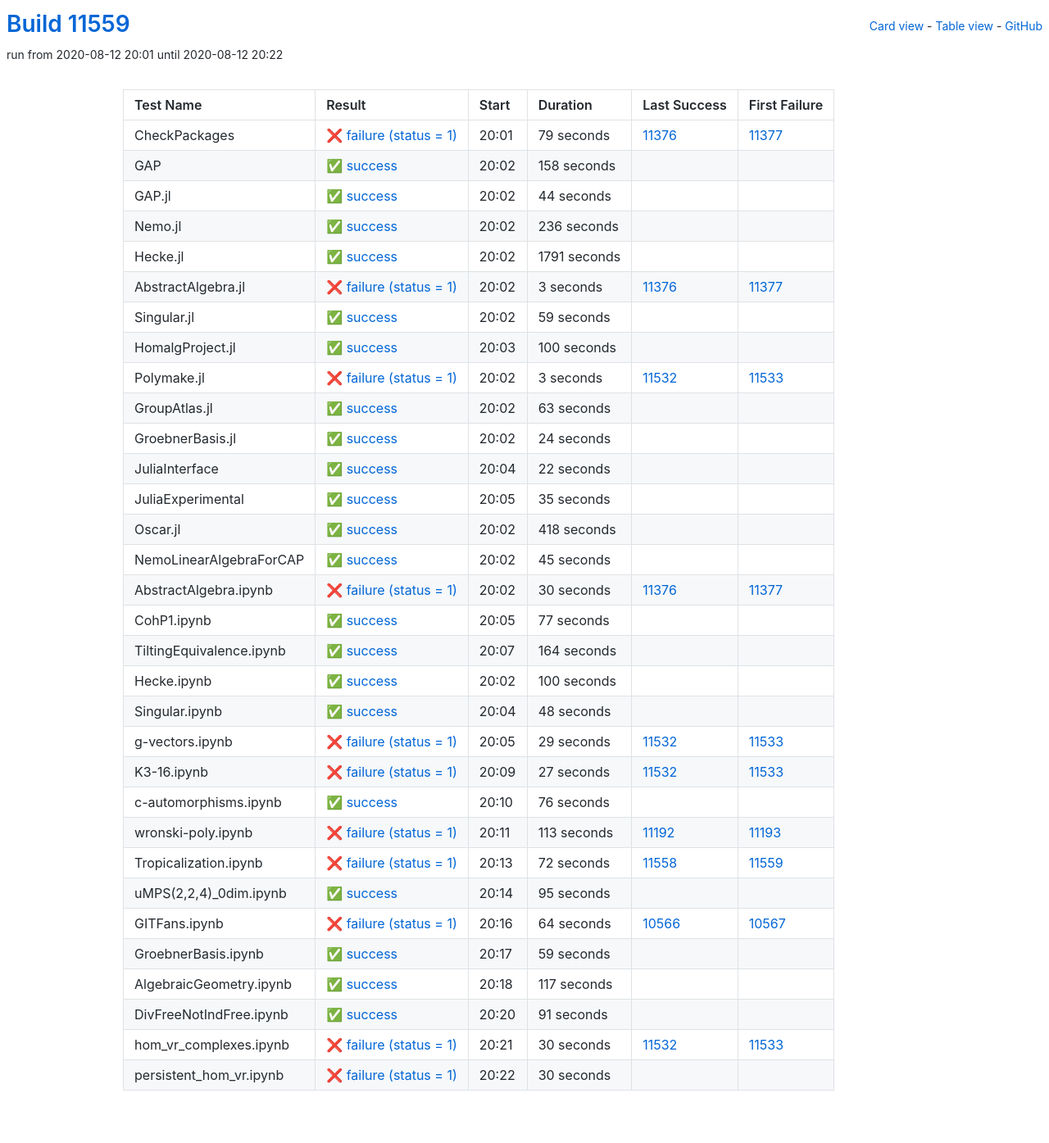
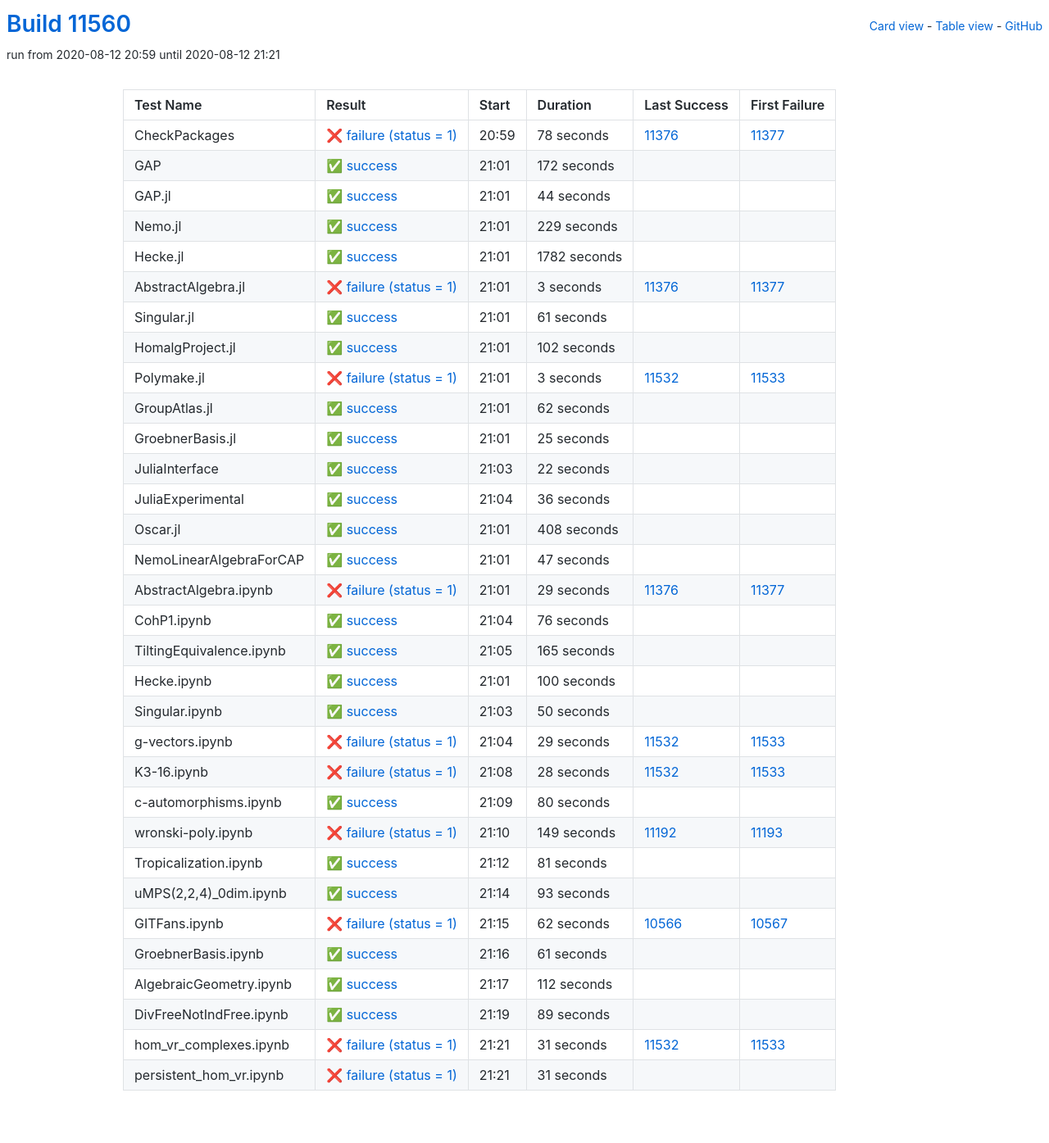
Before and after one commit to oscar-system/oscar-ci-status, a Jekyll site: the page built from table.html, in a window 1280 px wide. Shown: the whole page at 82% size. Built offline with Jekyll 4.4.1, drawn with Linux system fonts in a browser that asks for light colours.

Commit message:
Build #11560

```diff
--- a/_data/ci.yml
+++ b/_data/ci.yml
@@ -1,6 +1,6 @@
 ---
-build: 11559
-build_url: https://oscarci.mathematik.uni-kl.de/job/oscar/11559/
+build: 11560
+build_url: https://oscarci.mathematik.uni-kl.de/job/oscar/11560/
 job: oscar
 organization: oscar-system
 repo: oscar-ci-status
@@ -8,32 +8,32 @@
 tests:
 - name: CheckPackages
   id: checkpackages
-  log: https://oscarci.mathematik.uni-kl.de/job/oscar/11559/artifact/logs/build-11559/CheckPackages.log
-  start: 2020-08-12 20:01
+  log: https://oscarci.mathematik.uni-kl.de/job/oscar/11560/artifact/logs/build-11560/CheckPackages.log
+  start: 2020-08-12 20:59
   success: false
   exitcode: 1
   status: failure
-  duration: 79
+  duration: 78
   last_success: 11376
   last_success_url: https://oscarci.mathematik.uni-kl.de/job/oscar/11376/
   first_failure: 11377
   first_failure_url: https://oscarci.mathematik.uni-kl.de/job/oscar/11377/
 - name: GAP
   id: gap
-  log: https://oscarci.mathematik.uni-kl.de/job/oscar/11559/artifact/logs/build-11559/GAP.log
-  start: 2020-08-12 20:02
+  log: https://oscarci.mathematik.uni-kl.de/job/oscar/11560/artifact/logs/build-11560/GAP.log
+  start: 2020-08-12 21:01
   success: true
   exitcode: 0
   status: success
-  duration: 158
+  duration: 172
   last_success: false
   last_success_url:
   first_failure: false
   first_failure_url:
 - name: GAP.jl
   id: gap-jl
-  log: https://oscarci.mathematik.uni-kl.de/job/oscar/11559/artifact/logs/build-11559/GAP.jl.log
-  start: 2020-08-12 20:02
+  log: https://oscarci.mathematik.uni-kl.de/job/oscar/11560/artifact/logs/build-11560/GAP.jl.log
+  start: 2020-08-12 21:01
   success: true
   exitcode: 0
   status: success
@@ -44,32 +44,32 @@
   first_failure_url:
 - name: Nemo.jl
   id: nemo-jl
-  log: https://oscarci.mathematik.uni-kl.de/job/oscar/11559/artifact/logs/build-11559/Nemo.jl.log
-  start: 2020-08-12 20:02
+  log: https://oscarci.mathematik.uni-kl.de/job/oscar/11560/artifact/logs/build-11560/Nemo.jl.log
+  start: 2020-08-12 21:01
   success: true
   exitcode: 0
   status: success
-  duration: 236
+  duration: 229
   last_success: false
   last_success_url:
   first_failure: false
   first_failure_url:
 - name: Hecke.jl
   id: hecke-jl
-  log: https://oscarci.mathematik.uni-kl.de/job/oscar/11559/artifact/logs/build-11559/Hecke.jl.log
-  start: 2020-08-12 20:02
+  log: https://oscarci.mathematik.uni-kl.de/job/oscar/11560/artifact/logs/build-11560/Hecke.jl.log
+  start: 2020-08-12 21:01
   success: true
   exitcode: 0
   status: success
-  duration: 1791
+  duration: 1782
   last_success: false
   last_success_url:
   first_failure: false
   first_failure_url:
 - name: AbstractAlgebra.jl
   id: abstractalgebra-jl
-  log: https://oscarci.mathematik.uni-kl.de/job/oscar/11559/artifact/logs/build-11559/AbstractAlgebra.jl.log
-  start: 2020-08-12 20:02
+  log: https://oscarci.mathematik.uni-kl.de/job/oscar/11560/artifact/logs/build-11560/AbstractAlgebra.jl.log
+  start: 2020-08-12 21:01
   success: false
   exitcode: 1
   status: failure
@@ -80,32 +80,32 @@
   first_failure_url: https://oscarci.mathematik.uni-kl.de/job/oscar/11377/
 - name: Singular.jl
   id: singular-jl
-  log: https://oscarci.mathematik.uni-kl.de/job/oscar/11559/artifact/logs/build-11559/Singular.jl.log
-  start: 2020-08-12 20:02
+  log: https://oscarci.mathematik.uni-kl.de/job/oscar/11560/artifact/logs/build-11560/Singular.jl.log
+  start: 2020-08-12 21:01
   success: true
   exitcode: 0
   status: success
-  duration: 59
+  duration: 61
   last_success: false
   last_success_url:
   first_failure: false
   first_failure_url:
 - name: HomalgProject.jl
   id: homalgproject-jl
-  log: https://oscarci.mathematik.uni-kl.de/job/oscar/11559/artifact/logs/build-11559/HomalgProject.jl.log
-  start: 2020-08-12 20:03
+  log: https://oscarci.mathematik.uni-kl.de/job/oscar/11560/artifact/logs/build-11560/HomalgProject.jl.log
+  start: 2020-08-12 21:01
   success: true
   exitcode: 0
   status: success
-  duration: 100
+  duration: 102
   last_success: false
   last_success_url:
   first_failure: false
   first_failure_url:
 - name: Polymake.jl
   id: polymake-jl
-  log: https://oscarci.mathematik.uni-kl.de/job/oscar/11559/artifact/logs/build-11559/Polymake.jl.log
-  start: 2020-08-12 20:02
+  log: https://oscarci.mathematik.uni-kl.de/job/oscar/11560/artifact/logs/build-11560/Polymake.jl.log
+  start: 2020-08-12 21:01
   success: false
   exitcode: 1
   status: failure
@@ -116,32 +116,32 @@
   first_failure_url: https://oscarci.mathematik.uni-kl.de/job/oscar/11533/
 - name: GroupAtlas.jl
   id: groupatlas-jl
-  log: https://oscarci.mathematik.uni-kl.de/job/oscar/11559/artifact/logs/build-11559/GroupAtlas.jl.log
-  start: 2020-08-12 20:02
+  log: https://oscarci.mathematik.uni-kl.de/job/oscar/11560/artifact/logs/build-11560/GroupAtlas.jl.log
+  start: 2020-08-12 21:01
   success: true
   exitcode: 0
   status: success
-  duration: 63
+  duration: 62
   last_success: false
   last_success_url:
   first_failure: false
   first_failure_url:
 - name: GroebnerBasis.jl
   id: groebnerbasis-jl
-  log: https://oscarci.mathematik.uni-kl.de/job/oscar/11559/artifact/logs/build-11559/GroebnerBasis.jl.log
-  start: 2020-08-12 20:02
+  log: https://oscarci.mathematik.uni-kl.de/job/oscar/11560/artifact/logs/build-11560/GroebnerBasis.jl.log
+  start: 2020-08-12 21:01
   success: true
   exitcode: 0
   status: success
-  duration: 24
+  duration: 25
   last_success: false
   last_success_url:
   first_failure: false
   first_failure_url:
 - name: JuliaInterface
   id: juliainterface
-  log: https://oscarci.mathematik.uni-kl.de/job/oscar/11559/artifact/logs/build-11559/JuliaInterface.log
-  start: 2020-08-12 20:04
+  log: https://oscarci.mathematik.uni-kl.de/job/oscar/11560/artifact/logs/build-11560/JuliaInterface.log
+  start: 2020-08-12 21:03
   success: true
   exitcode: 0
   status: success
@@ -152,80 +152,80 @@
   first_failure_url:
 - name: JuliaExperimental
   id: juliaexperimental
-  log: https://oscarci.mathematik.uni-kl.de/job/oscar/11559/artifact/logs/build-11559/JuliaExperimental.log
-  start: 2020-08-12 20:05
+  log: https://oscarci.mathematik.uni-kl.de/job/oscar/11560/artifact/logs/build-11560/JuliaExperimental.log
+  start: 2020-08-12 21:04
   success: true
   exitcode: 0
   status: success
-  duration: 35
+  duration: 36
   last_success: false
   last_success_url:
   first_failure: false
   first_failure_url:
 - name: Oscar.jl
   id: oscar-jl
-  log: https://oscarci.mathematik.uni-kl.de/job/oscar/11559/artifact/logs/build-11559/Oscar.jl.log
-  start: 2020-08-12 20:02
+  log: https://oscarci.mathematik.uni-kl.de/job/oscar/11560/artifact/logs/build-11560/Oscar.jl.log
+  start: 2020-08-12 21:01
   success: true
   exitcode: 0
   status: success
-  duration: 418
+  duration: 408
   last_success: false
   last_success_url:
   first_failure: false
   first_failure_url:
 - name: NemoLinearAlgebraForCAP
   id: nemolinearalgebraforcap
-  log: https://oscarci.mathematik.uni-kl.de/job/oscar/11559/artifact/logs/build-11559/NemoLinearAlgebraForCAP.log
-  start: 2020-08-12 20:02
+  log: https://oscarci.mathematik.uni-kl.de/job/oscar/11560/artifact/logs/build-11560/NemoLinearAlgebraForCAP.log
+  start: 2020-08-12 21:01
   success: true
   exitcode: 0
   status: success
-  duration: 45
+  duration: 47
   last_success: false
   last_success_url:
   first_failure: false
   first_failure_url:
 - name: AbstractAlgebra.ipynb
   id: abstractalgebra-ipynb
-  log: https://oscarci.mathematik.uni-kl.de/job/oscar/11559/artifact/logs/build-11559/AbstractAlgebra.ipynb.log
-  start: 2020-08-12 20:02
+  log: https://oscarci.mathematik.uni-kl.de/job/oscar/11560/artifact/logs/build-11560/AbstractAlgebra.ipynb.log
+  start: 2020-08-12 21:01
   success: false
   exitcode: 1
   status: failure
-  duration: 30
+  duration: 29
   last_success: 11376
   last_success_url: https://oscarci.mathematik.uni-kl.de/job/oscar/11376/
   first_failure: 11377
   first_failure_url: https://oscarci.mathematik.uni-kl.de/job/oscar/11377/
 - name: CohP1.ipynb
   id: cohp1-ipynb
-  log: https://oscarci.mathematik.uni-kl.de/job/oscar/11559/artifact/logs/build-11559/CohP1.ipynb.log
-  start: 2020-08-12 20:05
+  log: https://oscarci.mathematik.uni-kl.de/job/oscar/11560/artifact/logs/build-11560/CohP1.ipynb.log
+  start: 2020-08-12 21:04
   success: true
   exitcode: 0
   status: success
-  duration: 77
+  duration: 76
   last_success: false
   last_success_url:
   first_failure: false
   first_failure_url:
 - name: TiltingEquivalence.ipynb
   id: tiltingequivalence-ipynb
-  log: https://oscarci.mathematik.uni-kl.de/job/oscar/11559/artifact/logs/build-11559/TiltingEquivalence.ipynb.log
-  start: 2020-08-12 20:07
+  log: https://oscarci.mathematik.uni-kl.de/job/oscar/11560/artifact/logs/build-11560/TiltingEquivalence.ipynb.log
+  start: 2020-08-12 21:05
   success: true
   exitcode: 0
   status: success
-  duration: 164
+  duration: 165
   last_success: false
   last_success_url:
   first_failure: false
   first_failure_url:
 - name: Hecke.ipynb
   id: hecke-ipynb
-  log: https://oscarci.mathematik.uni-kl.de/job/oscar/11559/artifact/logs/build-11559/Hecke.ipynb.log
-  start: 2020-08-12 20:02
+  log: https://oscarci.mathematik.uni-kl.de/job/oscar/11560/artifact/logs/build-11560/Hecke.ipynb.log
+  start: 2020-08-12 21:01
   success: true
   exitcode: 0
   status: success
@@ -236,20 +236,20 @@
   first_failure_url:
 - name: Singular.ipynb
   id: singular-ipynb
-  log: https://oscarci.mathematik.uni-kl.de/job/oscar/11559/artifact/logs/build-11559/Singular.ipynb.log
-  start: 2020-08-12 20:04
+  log: https://oscarci.mathematik.uni-kl.de/job/oscar/11560/artifact/logs/build-11560/Singular.ipynb.log
+  start: 2020-08-12 21:03
   success: true
   exitcode: 0
   status: success
-  duration: 48
+  duration: 50
   last_success: false
   last_success_url:
   first_failure: false
   first_failure_url:
 - name: g-vectors.ipynb
   id: g-vectors-ipynb
-  log: https://oscarci.mathematik.uni-kl.de/job/oscar/11559/artifact/logs/build-11559/g-vectors.ipynb.log
-  start: 2020-08-12 20:05
+  log: https://oscarci.mathematik.uni-kl.de/job/oscar/11560/artifact/logs/build-11560/g-vectors.ipynb.log
+  start: 2020-08-12 21:04
   success: false
   exitcode: 1
   status: failure
@@ -260,132 +260,132 @@
   first_failure_url: https://oscarci.mathematik.uni-kl.de/job/oscar/11533/
 - name: K3-16.ipynb
   id: k3-16-ipynb
-  log: https://oscarci.mathematik.uni-kl.de/job/oscar/11559/artifact/logs/build-11559/K3-16.ipynb.log
-  start: 2020-08-12 20:09
+  log: https://oscarci.mathematik.uni-kl.de/job/oscar/11560/artifact/logs/build-11560/K3-16.ipynb.log
+  start: 2020-08-12 21:08
   success: false
   exitcode: 1
   status: failure
-  duration: 27
+  duration: 28
   last_success: 11532
   last_success_url: https://oscarci.mathematik.uni-kl.de/job/oscar/11532/
   first_failure: 11533
   first_failure_url: https://oscarci.mathematik.uni-kl.de/job/oscar/11533/
 - name: c-automorphisms.ipynb
   id: c-automorphisms-ipynb
-  log: https://oscarci.mathematik.uni-kl.de/job/oscar/11559/artifact/logs/build-11559/c-automorphisms.ipynb.log
-  start: 2020-08-12 20:10
+  log: https://oscarci.mathematik.uni-kl.de/job/oscar/11560/artifact/logs/build-11560/c-automorphisms.ipynb.log
+  start: 2020-08-12 21:09
   success: true
   exitcode: 0
   status: success
-  duration: 76
+  duration: 80
   last_success: false
   last_success_url:
   first_failure: false
   first_failure_url:
 - name: wronski-poly.ipynb
   id: wronski-poly-ipynb
-  log: https://oscarci.mathematik.uni-kl.de/job/oscar/11559/artifact/logs/build-11559/wronski-poly.ipynb.log
-  start: 2020-08-12 20:11
+  log: https://oscarci.mathematik.uni-kl.de/job/oscar/11560/artifact/logs/build-11560/wronski-poly.ipynb.log
+  start: 2020-08-12 21:10
   success: false
   exitcode: 1
   status: failure
-  duration: 113
+  duration: 149
   last_success: 11192
   last_success_url: https://oscarci.mathematik.uni-kl.de/job/oscar/11192/
   first_failure: 11193
   first_failure_url: https://oscarci.mathematik.uni-kl.de/job/oscar/11193/
 - name: Tropicalization.ipynb
   id: tropicalization-ipynb
-  log: https://oscarci.mathematik.uni-kl.de/job/oscar/11559/artifact/logs/build-11559/Tropicalization.ipynb.log
-  start: 2020-08-12 20:13
-  success: false
-  exitcode: 1
-  status: failure
-  duration: 72
-  last_success: 11558
-  last_success_url: https://oscarci.mathematik.uni-kl.de/job/oscar/11558/
-  first_failure: 11559
-  first_failure_url: https://oscarci.mathematik.uni-kl.de/job/oscar/11559/
-- name: uMPS(2,2,4)_0dim.ipynb
-  id: umps-2-2-4-0dim-ipynb
-  log: https://oscarci.mathematik.uni-kl.de/job/oscar/11559/artifact/logs/build-11559/uMPS-2-2-4-_0dim.ipynb.log
-  start: 2020-08-12 20:14
+  log: https://oscarci.mathematik.uni-kl.de/job/oscar/11560/artifact/logs/build-11560/Tropicalization.ipynb.log
+  start: 2020-08-12 21:12
   success: true
   exitcode: 0
   status: success
-  duration: 95
+  duration: 81
+  last_success: false
+  last_success_url:
+  first_failure: false
+  first_failure_url:
+- name: uMPS(2,2,4)_0dim.ipynb
+  id: umps-2-2-4-0dim-ipynb
+  log: https://oscarci.mathematik.uni-kl.de/job/oscar/11560/artifact/logs/build-11560/uMPS-2-2-4-_0dim.ipynb.log
+  start: 2020-08-12 21:14
+  success: true
+  exitcode: 0
+  status: success
+  duration: 93
   last_success: false
   last_success_url:
   first_failure: false
   first_failure_url:
 - name: GITFans.ipynb
   id: gitfans-ipynb
-  log: https://oscarci.mathematik.uni-kl.de/job/oscar/11559/artifact/logs/build-11559/GITFans.ipynb.log
-  start: 2020-08-12 20:16
+  log: https://oscarci.mathematik.uni-kl.de/job/oscar/11560/artifact/logs/build-11560/GITFans.ipynb.log
+  start: 2020-08-12 21:15
   success: false
   exitcode: 1
   status: failure
-  duration: 64
+  duration: 62
   last_success: 10566
   last_success_url: https://oscarci.mathematik.uni-kl.de/job/oscar/10566/
   first_failure: 10567
   first_failure_url: https://oscarci.mathematik.uni-kl.de/job/oscar/10567/
 - name: GroebnerBasis.ipynb
   id: groebnerbasis-ipynb
-  log: https://oscarci.mathematik.uni-kl.de/job/oscar/11559/artifact/logs/build-11559/GroebnerBasis.ipynb.log
-  start: 2020-08-12 20:17
+  log: https://oscarci.mathematik.uni-kl.de/job/oscar/11560/artifact/logs/build-11560/GroebnerBasis.ipynb.log
+  start: 2020-08-12 21:16
   success: true
   exitcode: 0
   status: success
-  duration: 59
+  duration: 61
   last_success: false
   last_success_url:
   first_failure: false
   first_failure_url:
 - name: AlgebraicGeometry.ipynb
   id: algebraicgeometry-ipynb
-  log: https://oscarci.mathematik.uni-kl.de/job/oscar/11559/artifact/logs/build-11559/AlgebraicGeometry.ipynb.log
-  start: 2020-08-12 20:18
+  log: https://oscarci.mathematik.uni-kl.de/job/oscar/11560/artifact/logs/build-11560/AlgebraicGeometry.ipynb.log
+  start: 2020-08-12 21:17
   success: true
   exitcode: 0
   status: success
-  duration: 117
+  duration: 112
   last_success: false
   last_success_url:
   first_failure: false
   first_failure_url:
 - name: DivFreeNotIndFree.ipynb
   id: divfreenotindfree-ipynb
-  log: https://oscarci.mathematik.uni-kl.de/job/oscar/11559/artifact/logs/build-11559/DivFreeNotIndFree.ipynb.log
-  start: 2020-08-12 20:20
+  log: https://oscarci.mathematik.uni-kl.de/job/oscar/11560/artifact/logs/build-11560/DivFreeNotIndFree.ipynb.log
+  start: 2020-08-12 21:19
   success: true
   exitcode: 0
   status: success
-  duration: 91
+  duration: 89
   last_success: false
   last_success_url:
   first_failure: false
   first_failure_url:
 - name: hom_vr_complexes.ipynb
   id: hom-vr-complexes-ipynb
-  log: https://oscarci.mathematik.uni-kl.de/job/oscar/11559/artifact/logs/build-11559/hom_vr_complexes.ipynb.log
-  start: 2020-08-12 20:21
+  log: https://oscarci.mathematik.uni-kl.de/job/oscar/11560/artifact/logs/build-11560/hom_vr_complexes.ipynb.log
+  start: 2020-08-12 21:21
   success: false
   exitcode: 1
   status: failure
-  duration: 30
+  duration: 31
   last_success: 11532
   last_success_url: https://oscarci.mathematik.uni-kl.de/job/oscar/11532/
   first_failure: 11533
   first_failure_url: https://oscarci.mathematik.uni-kl.de/job/oscar/11533/
 - name: persistent_hom_vr.ipynb
   id: persistent-hom-vr-ipynb
-  log: https://oscarci.mathematik.uni-kl.de/job/oscar/11559/artifact/logs/build-11559/persistent_hom_vr.ipynb.log
-  start: 2020-08-12 20:22
+  log: https://oscarci.mathematik.uni-kl.de/job/oscar/11560/artifact/logs/build-11560/persistent_hom_vr.ipynb.log
+  start: 2020-08-12 21:21
   success: false
   exitcode: 1
   status: failure
-  duration: 30
+  duration: 31
   last_success: false
   last_success_url:
   first_failure: false
```
Also changed, not shown: README.md.
